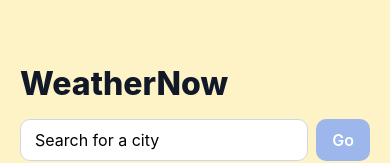
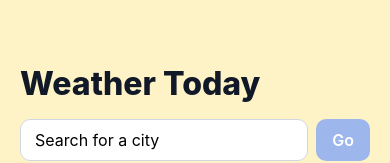
Before and after one commit to GouthamBollepalli/weather-new, a React Native app: screen / in a window 390 px wide. Shown: the top 163 px of the page. Built offline with nearby package versions, Linux system fonts and the light colour scheme; no server answers.

Commit message:
Change title to Weather Today

```diff
--- a/App.js
+++ b/App.js
@@ -68,7 +68,7 @@ export default function App() {
 
   return (
     <ScrollView style={styles.screen} contentContainerStyle={styles.content} keyboardShouldPersistTaps="handled">
-      <Text style={styles.title}>WeatherNow</Text>
+      <Text style={styles.title}>Weather Today</Text>
 
       <SearchBar onSearch={handleSearch} disabled={loading} />
 
```
